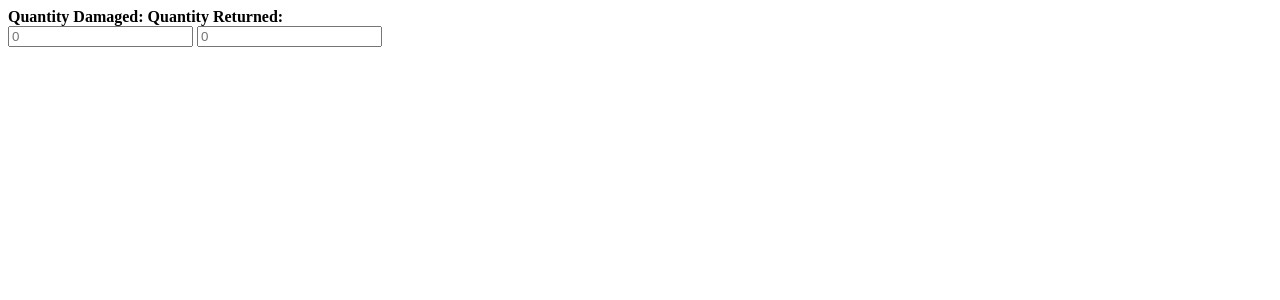
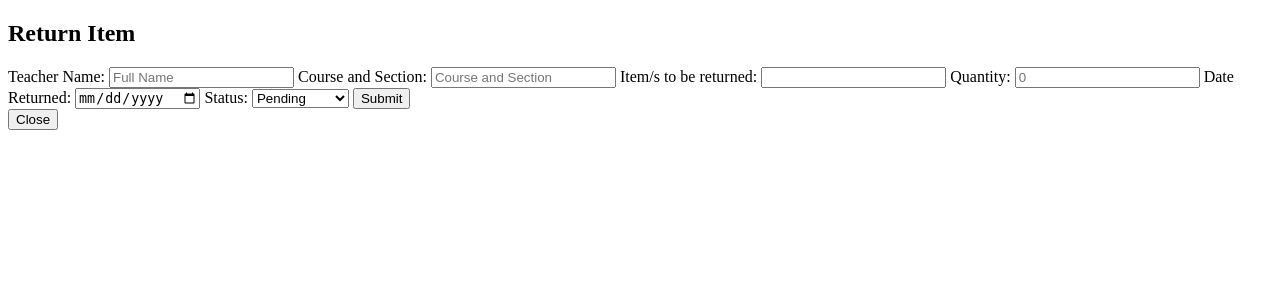
Before and after one commit to deestablismentalism/ajijijiji, a PHP site: page /FinalsProject/returnform.php in a window 1280 px wide. Shown: the top 300 px of the page. Run offline with PHP 8.4, Linux system fonts and the light colour scheme; the visitor is signed in with stand-in values (Sample User, id 1).

Commit message:
Update returnform.php

```diff
--- a/FinalsProject/returnform.php
+++ b/FinalsProject/returnform.php
@@ -9,17 +9,32 @@
     <title>Return Form</title>
 </head>
 <body>
-        <div>
-            <form>
-                <label for="QuanD"><b>Quantity Damaged:</b></label>
-                <label for="QuanR"><b>Quantity Returned:</b></label>
+    <h2>Return Item</h2>
+    <form class="form-container" action="includes/returnHandler.inc.php" method="post">
+        <label class="form-label" for="name">Teacher Name:</label>
+        <input class="form-input" type="text" placeholder="Full Name" id="name" name="name" required>
 
-                <br>
-                <input type="text" id="QuanD" name="Quantity" placeholder="0">
-                <input type="text" id="QuanR" name="Quantit" placeholder="0">
+        <label class="form-label" for="coursensec">Course and Section:</label>
+        <input class="form-input" type="text" placeholder="Course and Section" id="coursensec" name="coursensec" required>
 
+        <label class="form-label" for="itemreturned">Item/s to be returned:</label>
+        <input class="form-input" type="text" id="itemreturned" name="itemreturned" required>
 
+        <label class="form-label" for="itemqty">Quantity:</label>
+        <input class="form-input" type="number" id="itemqty" name="itemqty" placeholder="0" required>
+
+        <label class="form-label" for="datereturned">Date Returned:</label>
+        <input class="form-input" type="date" id="datereturned" name="datereturned" required>
+
+        <label class="form-label" for="status">Status:</label>
+        <select name="status" required>
+            <option value="Pending">Pending</option>
+            <option value="Replaceable">Replaceable</option>
+            <option value="Returned">Returned</option>
+        </select>
+
+        <button class="btn-submit" type="submit">Submit</button>
     </form>
-        </div>
+    <button class="btn-close-popup" onclick="togglePopup()">Close</button>
 </body>
 </html>
```
Lines whose indentation alone changed are shown as unchanged.
